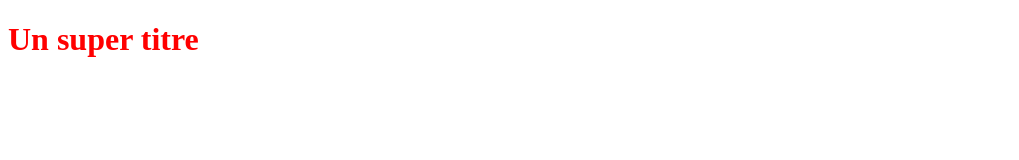
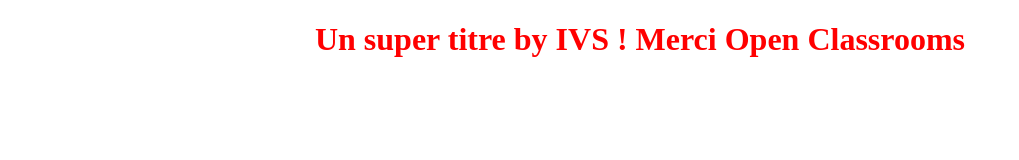
Before and after one commit to IvsPro/OpenclassroomsProjet, a plain HTML site: page index.html in a window 1280 px wide. Shown: the whole page, without its empty margins (0-1019 px from the left). Drawn offline with Linux system fonts and the light colour scheme.

Commit message:
Modification du H1 et de son affichage

```diff
--- a/index.html
+++ b/index.html
@@ -5,6 +5,6 @@
    <link rel="stylesheet" type="text/css" href="styles.css">
 </head>
 <body>
-   <h1>Un super titre</h1>
+   <h1>Un super titre by IVS ! Merci Open Classrooms</h1>
 </body>
 </html>
--- a/styles.css
+++ b/styles.css
@@ -1,3 +1,4 @@
 h1 {
 	color: red;
+	text-align : center;
 }
```
